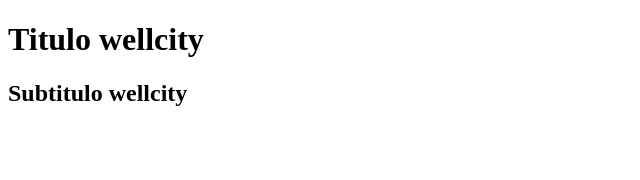
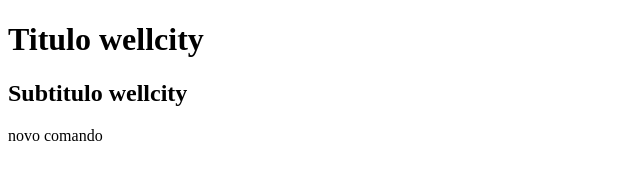
Before and after one commit to Projetos-City/pullRequest, a plain HTML site: page index.html in a window 1280 px wide. Shown: the whole page, without its empty margins (0-640 px from the left). Drawn offline with Linux system fonts and the light colour scheme.

Commit message:
novo comando-wellcity

```diff
--- a/index.html
+++ b/index.html
@@ -8,6 +8,6 @@
 <body>
     <h1>Titulo wellcity</h1>
     <h2>Subtitulo wellcity</h2>
-
+    <p>novo comando</p>
 </body>
 </html>
```
